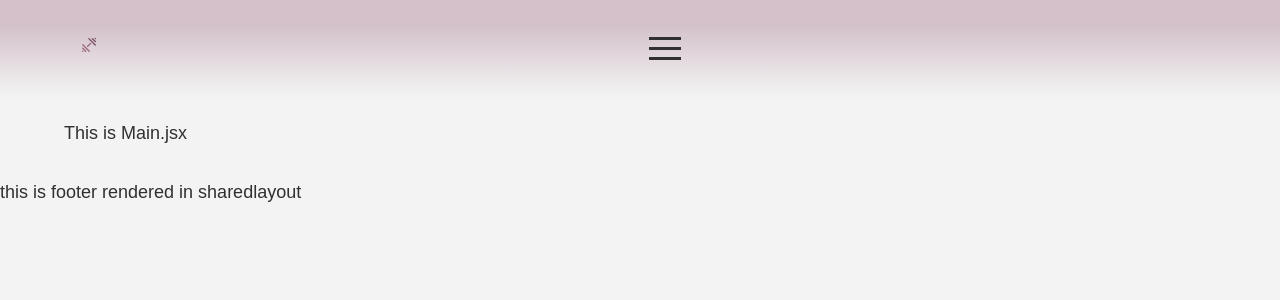
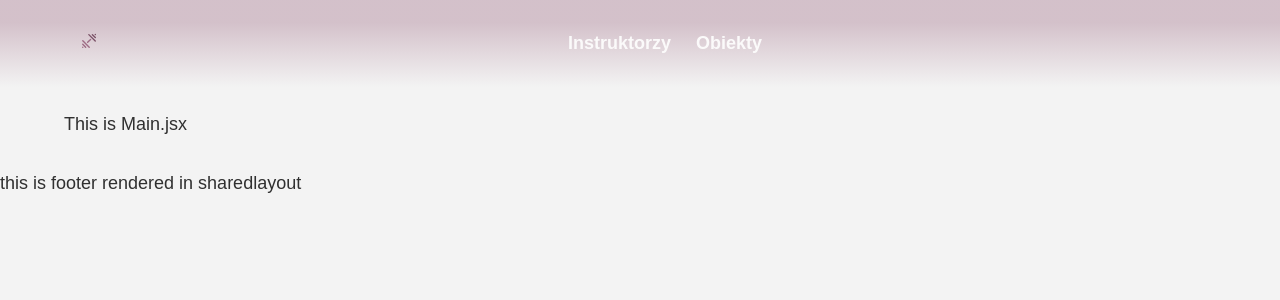
Before and after one commit to Zjadlbyscos/znajdzinstruktora, a React (Create React App) app: page / in a window 1280 px wide. Shown: the top 300 px of the page. Built offline with nearby package versions, Linux system fonts and the light colour scheme.

Commit message:
Style Header

```diff
--- a/src/components/Header/Header.jsx
+++ b/src/components/Header/Header.jsx
@@ -1,11 +1,12 @@
 import { useState } from "react";
 import { NavLink } from "react-router-dom";
-import { Spin as Hamburger } from 'hamburger-react';
+import { Fade as Hamburger } from "hamburger-react";
 
 import { HamburgerMenu } from "./Hamburger/Hamburger";
 import { LogoHeader } from "../RenderSvg/RenderSvg";
+import { Nav } from "../Nav/Nav";
 
-import { HeaderContainer, StyleLogo } from "./Header.styled";
+import { HeaderContainer, StyleLogo, NavStyle, HamburgerStyle } from "./Header.styled";
 
 export const Header = () => {
   const [isOpen, setOpen] = useState(false);
@@ -14,10 +15,22 @@ export const Header = () => {
     <section className="header">
       <HeaderContainer>
         <NavLink to="/main">
-<StyleLogo><LogoHeader/></StyleLogo>
+          <StyleLogo>
+            <LogoHeader />
+          </StyleLogo>
         </NavLink>
-        <Hamburger toggled={isOpen} toggle={setOpen} direction="right" />
-        <HamburgerMenu openState={isOpen} handleCloseMenu={() => setOpen(false)} />
+<NavStyle>
+<Nav />
+</NavStyle>
+
+<HamburgerStyle>
+<Hamburger toggled={isOpen} toggle={setOpen} direction="right" />
+</HamburgerStyle>
+
+        <HamburgerMenu
+          openState={isOpen}
+          handleCloseMenu={() => setOpen(false)}
+        />
       </HeaderContainer>
     </section>
   );
--- a/src/components/Header/Header.styled.jsx
+++ b/src/components/Header/Header.styled.jsx
@@ -16,3 +16,27 @@ export const StyleLogo = styled.div`
     width: 50px;
   }
 `;
+
+export const NavStyle= styled.div`
+    display: none;
+    @media (min-width: 768px) {
+    display: flex;
+   & div{
+    flex-direction: row;
+    gap:25px;
+
+   }
+   & a{
+    color:var(  --text-color-3)
+   }
+}
+
+`
+export const HamburgerStyle=styled.div`
+position: absolute;
+right: 21px;
+z-index: 2000;
+@media (min-width: 768px) {
+    display: none;
+}
+`
```
